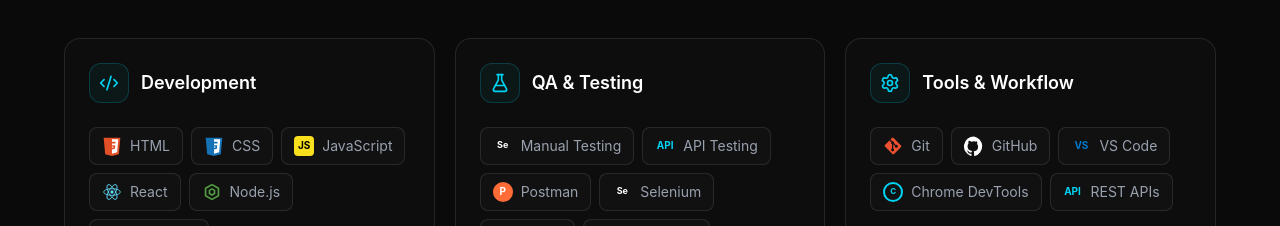
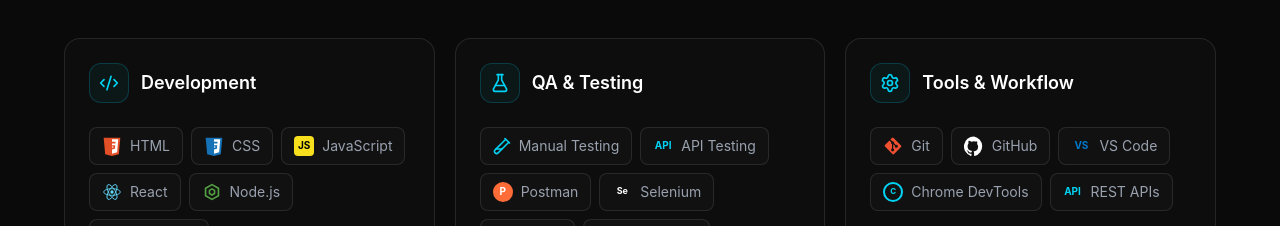
Before and after one commit to kajal-verse/kajal-portfolio, a React (Vite) app: page / in a window 1280 px wide. Shown: the part 2100-2326 px from the top of the page. Built offline with nearby package versions, Linux system fonts and the light colour scheme.

Commit message:
icon update

```diff
--- a/src/components/Skills.jsx
+++ b/src/components/Skills.jsx
@@ -1,4 +1,4 @@
-import { Code2, FlaskConical, Settings } from "lucide-react";
+import { Code2, FlaskConical, Settings, TestTube2 } from "lucide-react";
 
 const logos = {
   html: (
@@ -133,6 +133,10 @@ const logos = {
       API
     </div>
   ),
+
+  manual: (
+  <TestTube2 size={18} className="text-cyan-400" />
+),
 };
 
 function SkillBadge({ icon, name }) {
@@ -191,7 +195,7 @@ function Skills() {
 
           {/* QA */}
           <SkillCard icon={FlaskConical} title="QA & Testing">
-            <SkillBadge icon={logos.selenium} name="Manual Testing" />
+            <SkillBadge icon={logos.manual} name="Manual Testing" />
             <SkillBadge icon={logos.api} name="API Testing" />
             <SkillBadge icon={logos.postman} name="Postman" />
             <SkillBadge icon={logos.selenium} name="Selenium" />
```
